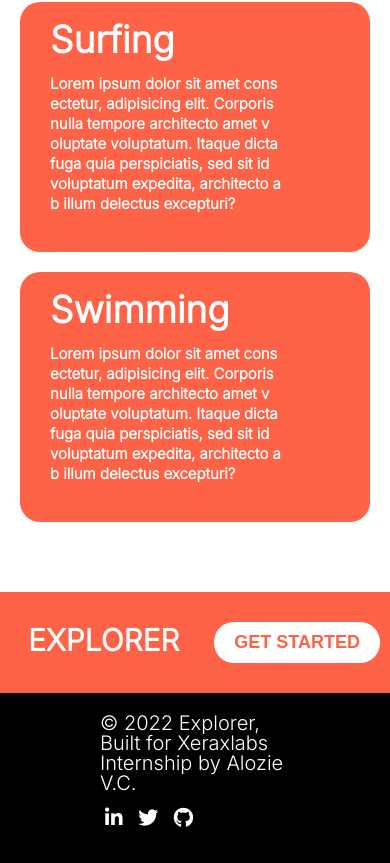
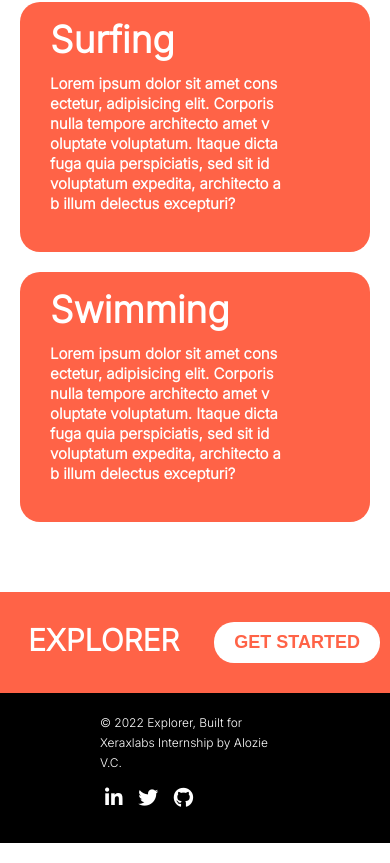
Before and after one commit to SirVal95/DX-Explorer, a plain HTML site: page index.html in a window 390 px wide. Shown: the part 1781-2644 px from the top of the page. Drawn offline with Linux system fonts and the light colour scheme.

Commit message:
update on footer font size

```diff
--- a/style.css
+++ b/style.css
@@ -306,8 +306,8 @@ body{
         flex-direction: column;
     }
 
-    .footer-first-section p {
-        font-size: 10px;
+    .footer-second-section p {
+        font-size: 12px;
     }
 
     .footer-icons {
```
